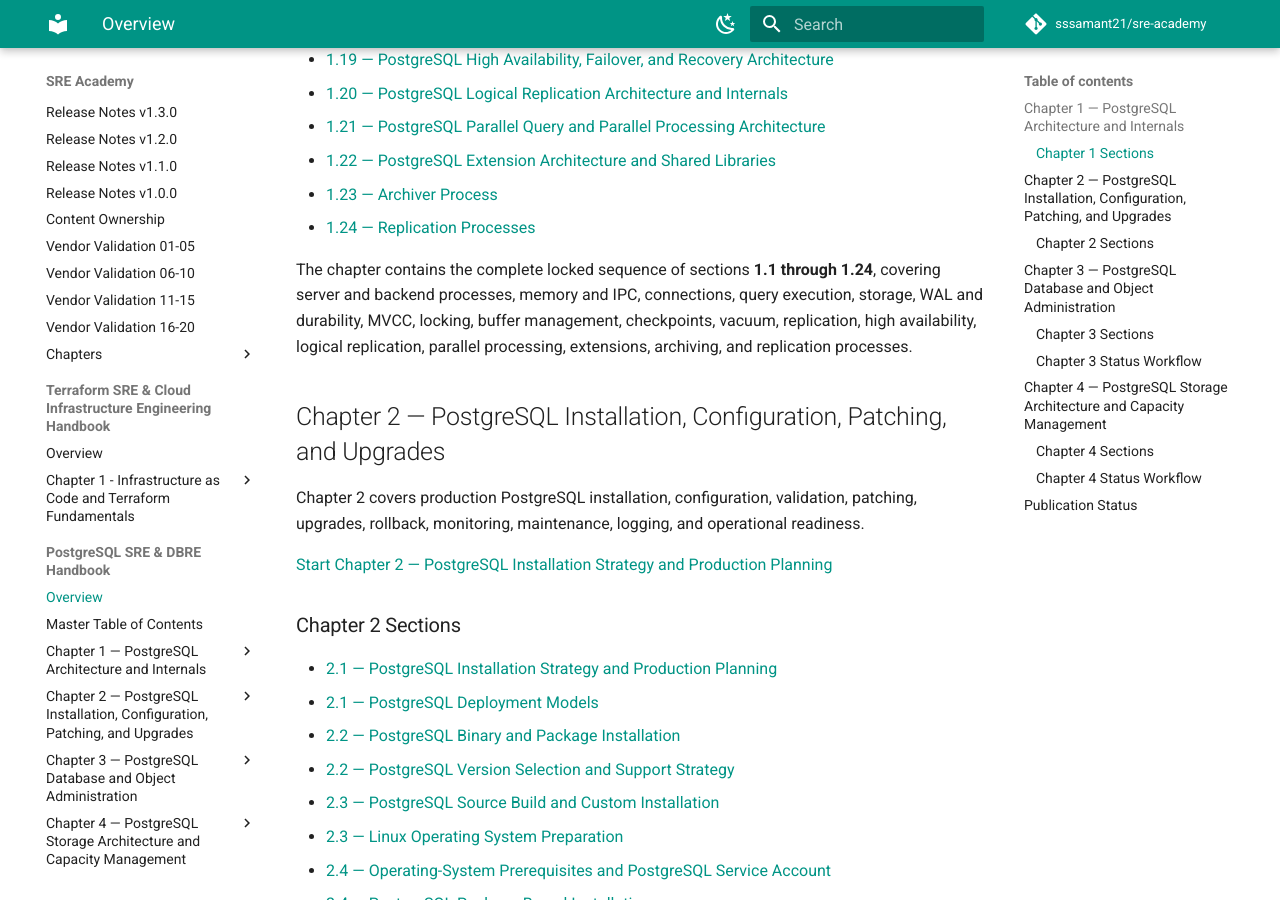
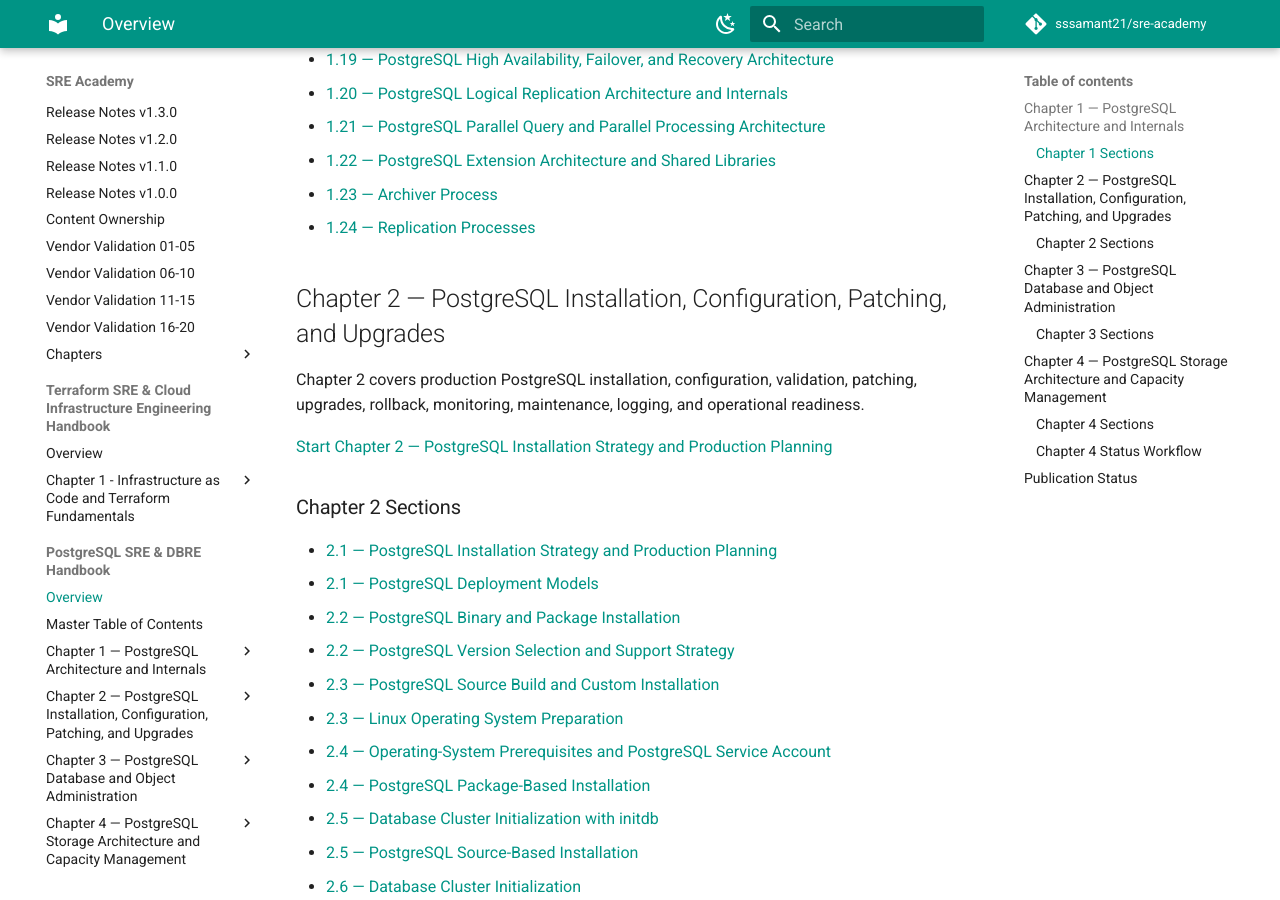
Before and after one commit to sssamant21/sre-academy, an MkDocs documentation site: the page built from docs/books/postgresql-sre-dbre-handbook/index.md, in a window 1280 px wide and 900 px high, scrolled down 1050 px. Built offline with MkDocs 1.6.1 and Material for MkDocs 9.7.7, drawn with Linux system fonts in a browser that asks for light colours; comment, search, counter and statistics services are not loaded; some of the changed text lies outside the part shown.

Commit message:
docs(postgres): sync book index through chapter 4 section 4.11

```diff
--- a/docs/books/postgresql-sre-dbre-handbook/index.md
+++ b/docs/books/postgresql-sre-dbre-handbook/index.md
@@ -34,8 +34,6 @@
 - [1.22 — PostgreSQL Extension Architecture and Shared Libraries](chapter-01/1.22-postgresql-extension-architecture-and-shared-libraries.md)
 - [1.23 — Archiver Process](chapter-01/1.23-archiver-process.md)
 - [1.24 — Replication Processes](chapter-01/1.24-replication-processes.md)
-
-The chapter contains the complete locked sequence of sections **1.1 through 1.24**, covering server and backend processes, memory and IPC, connections, query execution, storage, WAL and durability, MVCC, locking, buffer management, checkpoints, vacuum, replication, high availability, logical replication, parallel processing, extensions, archiving, and replication processes.
 
 ## Chapter 2 — PostgreSQL Installation, Configuration, Patching, and Upgrades
 
@@ -83,8 +81,6 @@
 
 Chapter 3 is complete and canonical for PostgreSQL database and object administration.
 
-**Master Chapter 3 Structure v1.0 — LOCKED**
-
 [Start Chapter 3 — PostgreSQL Database Administration Fundamentals](chapter-03/3.1-postgresql-database-administration-fundamentals.md)
 
 ### Chapter 3 Sections
@@ -114,15 +110,11 @@
 - [3.23 — Database/Object Administration Troubleshooting and Failure Scenarios](chapter-03/3.23-database-object-administration-troubleshooting-and-failure-scenarios.md) — Complete
 - [3.24 — Automation, Operational Runbooks, and Production Case Studies](chapter-03/3.24-automation-operational-runbooks-and-production-case-studies.md) — Complete
 
-### Chapter 3 Status Workflow
-
-Planned → Draft → Technical Review → Production Review → Complete
-
 ## Chapter 4 — PostgreSQL Storage Architecture and Capacity Management
 
 Chapter 4 is in development for PostgreSQL storage architecture, physical storage layout, capacity management, observability, storage failure scenarios, recovery, automation, and production storage incidents.
 
-**Master Chapter 4 Structure v1.0 — LOCKED**
+**Master Chapter 4 Structure v1.1 — LOCKED**
 
 [Start Chapter 4 — PostgreSQL Storage Architecture Overview](chapter-04/4.1-postgresql-storage-architecture-overview.md)
 
```
Also changed, not shown: other parts of docs/books/postgresql-sre-dbre-handbook/index.md (+3 -2 lines).
